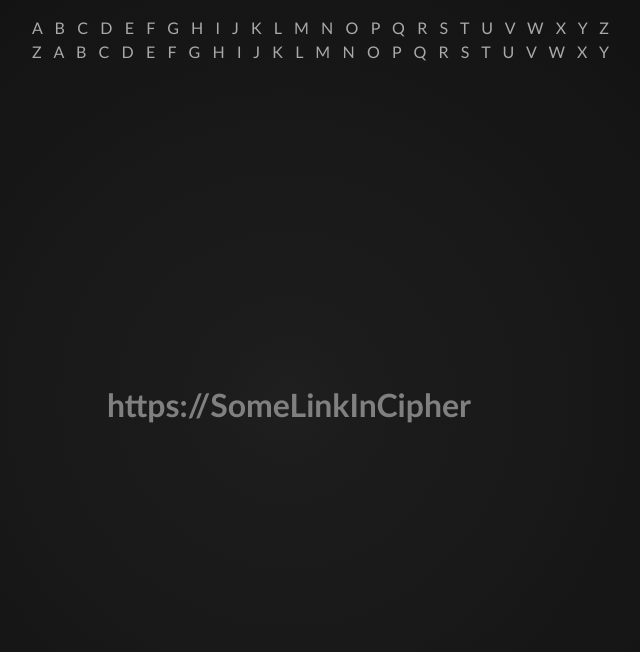
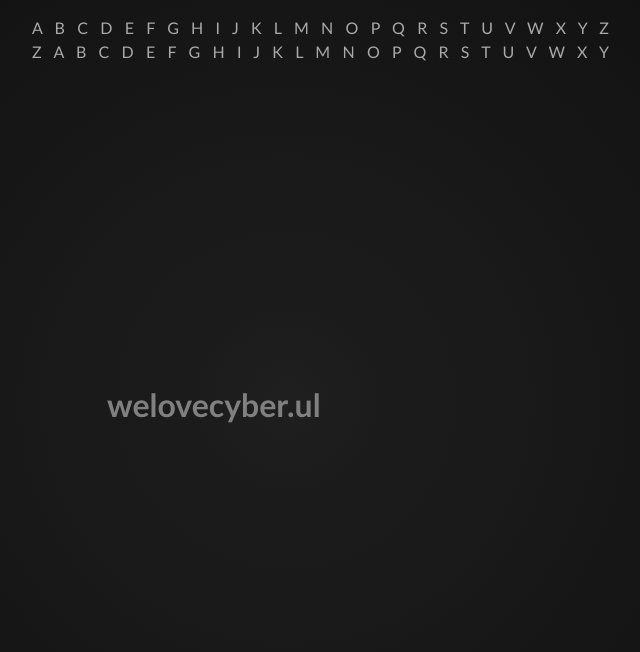
Before and after one commit to bosmat-haifa/2, a plain HTML site: page index.html in a window 1280 px wide. Shown: the whole page, without its empty margins (353-993 px from the left). Drawn offline with Linux system fonts and the light colour scheme.

Commit message:
Update index.html

```diff
--- a/index.html
+++ b/index.html
@@ -63,7 +63,7 @@
             <div class="background" width="1920px" height="1080px"></div>
             <p>A &nbsp; B &nbsp; C &nbsp; D &nbsp; E &nbsp; F &nbsp; G &nbsp; H &nbsp; I &nbsp; J &nbsp; K &nbsp; L &nbsp; M &nbsp; N &nbsp; O &nbsp; P &nbsp; Q &nbsp; R &nbsp; S &nbsp; T &nbsp; U &nbsp; V &nbsp; W &nbsp; X &nbsp; Y &nbsp; Z</p>
             <p1>Z &nbsp; A &nbsp; B &nbsp; C &nbsp; D &nbsp; E &nbsp; F &nbsp; G &nbsp; H &nbsp; I &nbsp; J &nbsp; K &nbsp; L &nbsp; M &nbsp; N &nbsp; O &nbsp; P &nbsp; Q &nbsp; R &nbsp; S &nbsp; T &nbsp; U &nbsp; V &nbsp; W &nbsp; X &nbsp; Y</p1>
-            <h1>https://SomeLinkInCipher</h1>
+            <h1>welovecyber.ul</h1>
 
     <script type="text/javascript">
 
```
